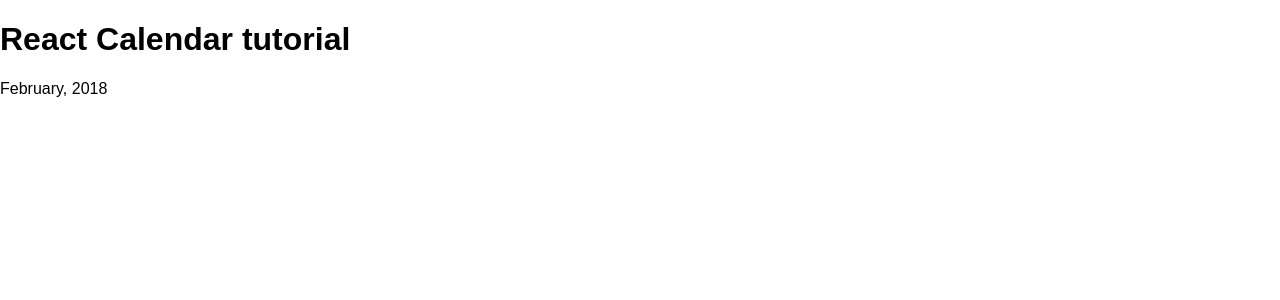
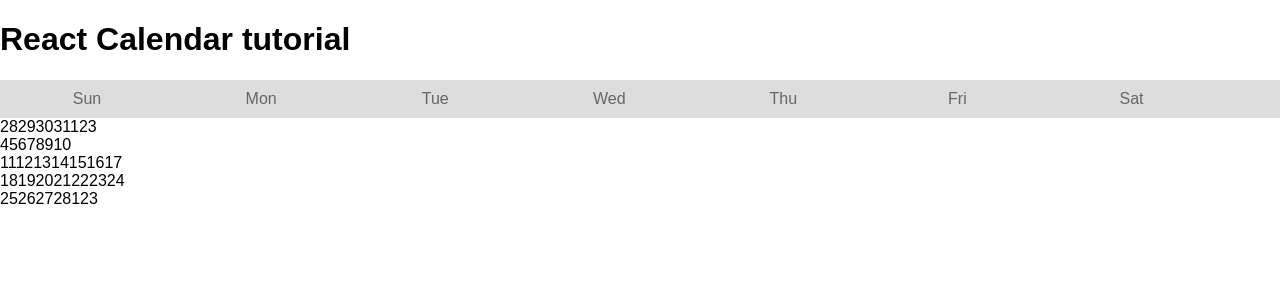
Before and after one commit to galib2145/react-calendar, a React (Create React App) app: page / in a window 1280 px wide. Shown: the top 300 px of the page. Built offline with nearby package versions, Linux system fonts and the light colour scheme.

Commit message:
Implemented days rendering for month

```diff
--- a/src/Calendar.jsx
+++ b/src/Calendar.jsx
@@ -1,5 +1,82 @@
 import React, { Component } from 'react';
 import moment from 'moment';
+
+function WeekHeader(props) {
+  return (
+      <div className="weekdays">
+        <span className="day">Sun</span>
+        <span className="day">Mon</span>
+        <span className="day">Tue</span>
+        <span className="day">Wed</span>
+        <span className="day">Thu</span>
+       	<span className="day">Fri</span>
+       	<span className="day">Sat</span>
+    </div>
+  );
+}
+
+function getMonthDurationForCalendarView(month, year) {
+    const firstOfMonth = new Date(year, month, 1);
+    const lastOfMonth = new Date(year, month + 1, 0);
+
+    const startDate = new Date();
+    startDate.setDate(firstOfMonth.getDate() - firstOfMonth.getDay());
+
+    const endDate = new Date();
+    endDate.setDate(lastOfMonth.getDate() + (6 - lastOfMonth.getDay()));
+
+    return {
+        startDate,
+        endDate
+    }
+}
+
+function getWeekDataForCalendarView(month, year) {
+    const monthInterval = getMonthDurationForCalendarView(month, year);
+    let currentDate = monthInterval.startDate;
+    let numDays = 1;
+    let weekDays = [];
+    let weeks = [];
+
+    while (currentDate <= monthInterval.endDate) {
+        let newDate = new Date();
+        newDate = new Date(currentDate.getTime());
+        weekDays.push(newDate);
+        if (numDays % 7 === 0) {
+            weeks.push(weekDays);
+            weekDays = [];
+        }
+
+        currentDate.setDate(currentDate.getDate() + 1);
+        numDays += 1;
+    }
+
+    return weeks;
+}
+
+function Week(props) {
+  const weekData = props.weekData;
+  const daysView = weekData.map((date) => <span>{date.getDate()}</span>);
+  return (
+    <div>
+      {daysView}
+    </div>
+  );
+}
+
+class WeekList extends Component {
+    constructor(props) {
+       super(props);
+    }
+
+    render() {
+      const month = parseInt(this.props.month, 10);
+      const year = parseInt(this.props.year);
+      const weekDataList = getWeekDataForCalendarView(month, year);
+      const weekViewList = weekDataList.map(weekData => <Week weekData={weekData}/>)
+      return weekViewList;
+    }
+}
 
 class Calendar extends Component {
   constructor(props) {
@@ -7,18 +84,22 @@
     this.state = {date: moment()};
   }
 
+  renderMonthLabel() {
+    return <span>{this.state.date.format("MMMM, YYYY")}</span>;
+  }
+
+
   render() {
     return (
       <div>
         <h1>React Calendar tutorial</h1>
-        <p>{this.renderMonthLabel()}</p>
+        <WeekHeader/>
+        <WeekList month='1' year='2018'/>
       </div>
     );
   }
 
-  renderMonthLabel() {
-    return <span>{this.state.date.format("MMMM, YYYY")}</span>;
-  }
+
 }
 
 export default Calendar;
--- a/src/index.css
+++ b/src/index.css
@@ -3,3 +3,16 @@
   padding: 0;
   font-family: sans-serif;
 }
+
+.weekdays {
+  margin: 0;
+  padding: 10px 0;
+  background-color: #ddd;
+}
+
+.day {
+  display: inline-block;
+  width: 13.6%;
+  color: #666;
+  text-align: center;
+}
```
